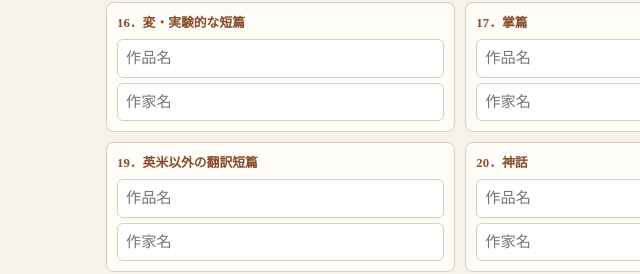
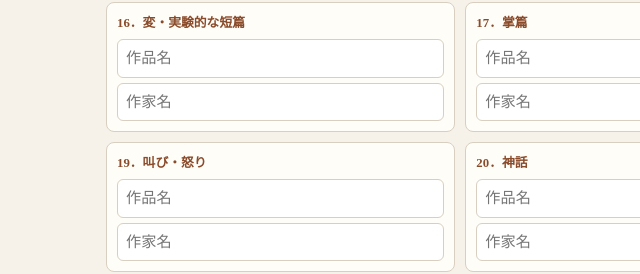
Before and after one commit to WashuTakumi/30ShortStories, a plain HTML site: page index.html in a window 1280 px wide. Shown: the part 951-1225 px from the top of the page, 0-640 px from the left. Drawn offline with Linux system fonts and the light colour scheme.

Commit message:
Update index.html

```diff
--- a/index.html
+++ b/index.html
@@ -85,7 +85,7 @@ const PROMPTS = [
   "むかし読んで忘れられない短篇","繰り返し読む・読みたい短篇","もっと評価されるべき短篇","発想がすごい短篇","技巧がすごい短篇",
   "構造がすごい短篇","笑える短篇","こわい短篇","切ない短篇","ずっしりと重い短篇",
   "美しい短篇","渋い・恰好いい短篇","食べものについての短篇","音楽についての短篇","愛についての短篇",
-  "変・実験的な短篇","掌篇","中篇","英米以外の翻訳短篇","神話",
+  "変・実験的な短篇","掌篇","中篇","叫び・怒り","神話",
   "夢・幻想","古典","準古典","現代","人物が印象的",
   "文章が印象的","幕切れが印象的","好きな作家のこの一作","好きなシリーズ・連作からひとつ","人には薦められないけど好き"
 ];
```
